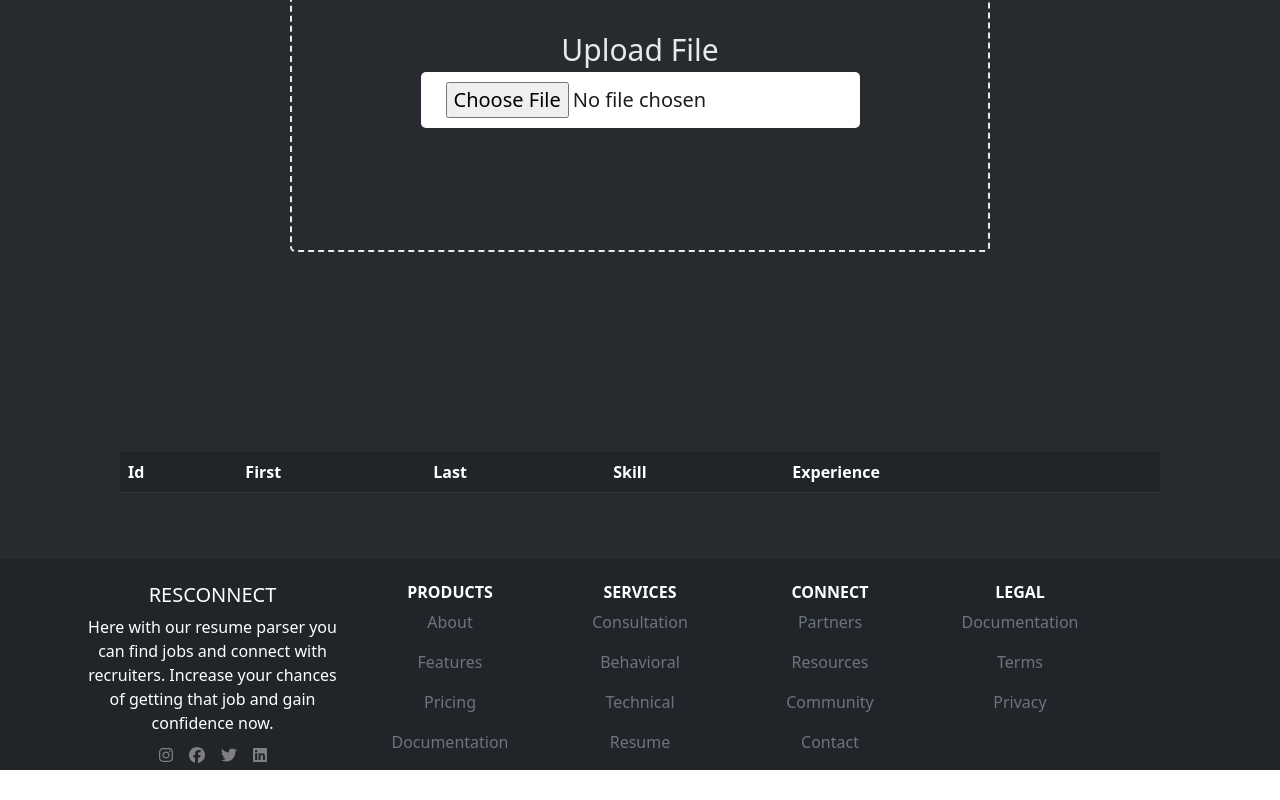
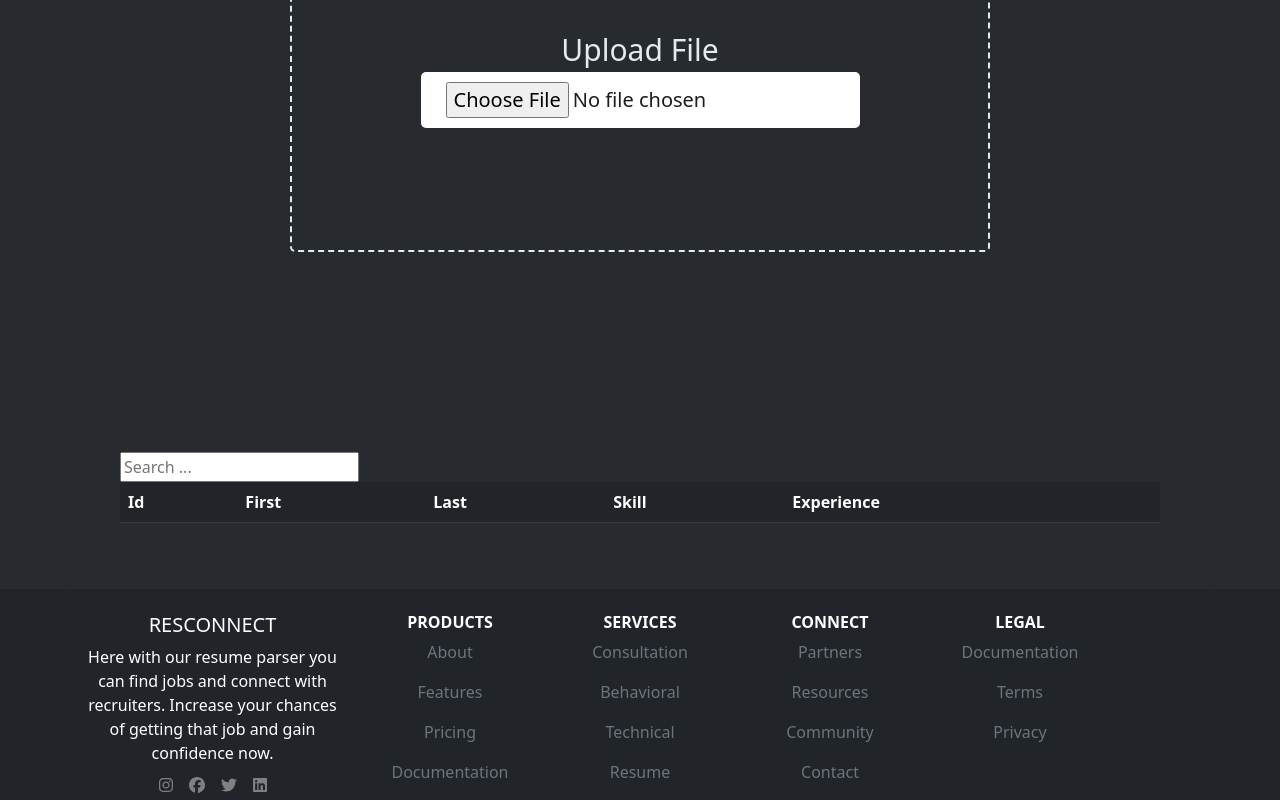
Before and after one commit to uriahpissalidis/resumeParser, a React (Create React App) app: page /parse in a window 1280 px wide. Shown: the part 454-1254 px from the top of the page. Before the commit the page ends 1224 px from the top, so only its background shows below. Built offline with nearby package versions, Linux system fonts and the light colour scheme.

Commit message:
work on search

```diff
--- a/src/components/ParseExcel.js
+++ b/src/components/ParseExcel.js
@@ -6,6 +6,7 @@ import { faCloudArrowUp } from "@fortawesome/free-solid-svg-icons";
 
 export const ParseExcel = () => {
   const [items, setItems] = useState([]);
+  const [searchTerm, setSearchTerm] = useState("");
 
   const readExcel = (file) => {
     const promise = new Promise((resolve, reject) => {
@@ -29,6 +30,7 @@ export const ParseExcel = () => {
       };
     });
     promise.then((d) => {
+      console.log(d);
       setItems(d);
     });
   };
@@ -53,6 +55,15 @@ export const ParseExcel = () => {
         </div>
       </div>
       <div className="container rounded-3">
+        <input
+          type="text"
+          placeholder="Search ..."
+          onChange={(e) => {
+            setSearchTerm(e.target.value)
+
+          }}
+        />
+
         <table className="table table-dark table-striped">
           <thead>
             <tr>
```
